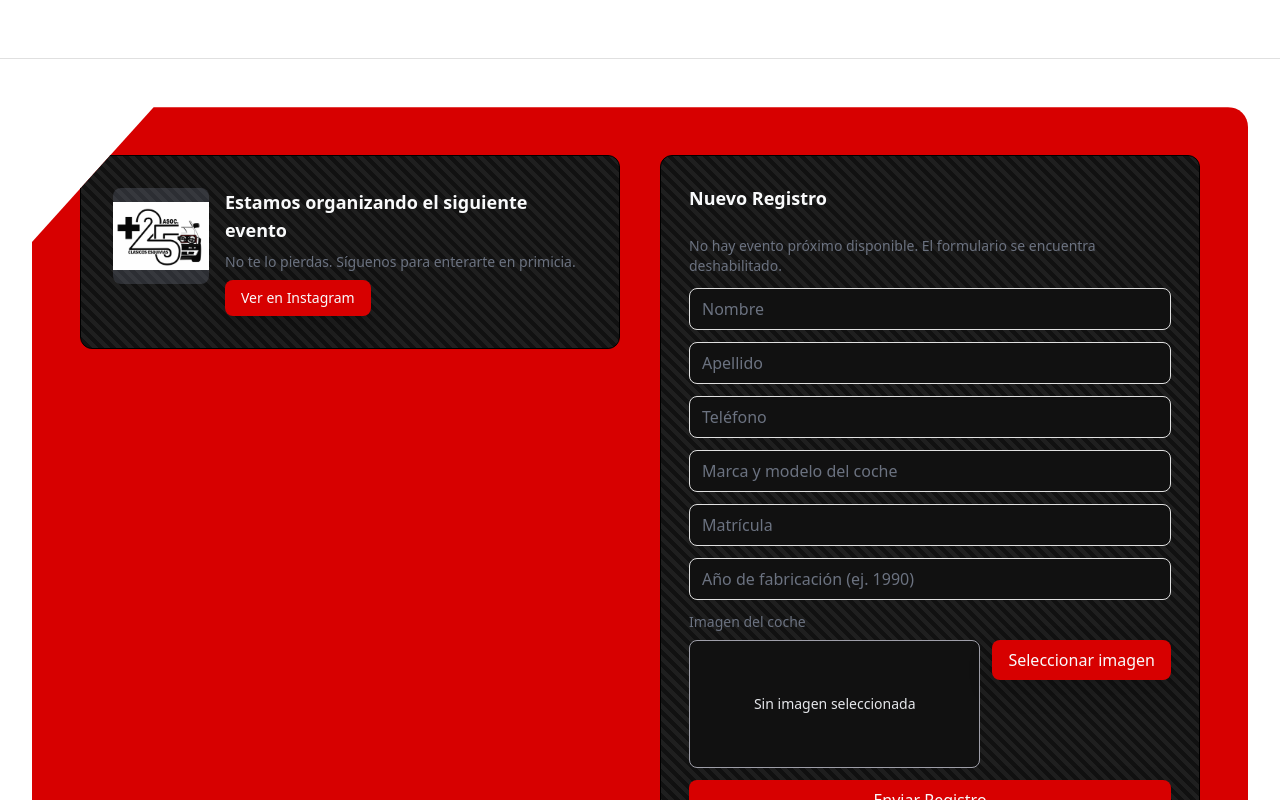
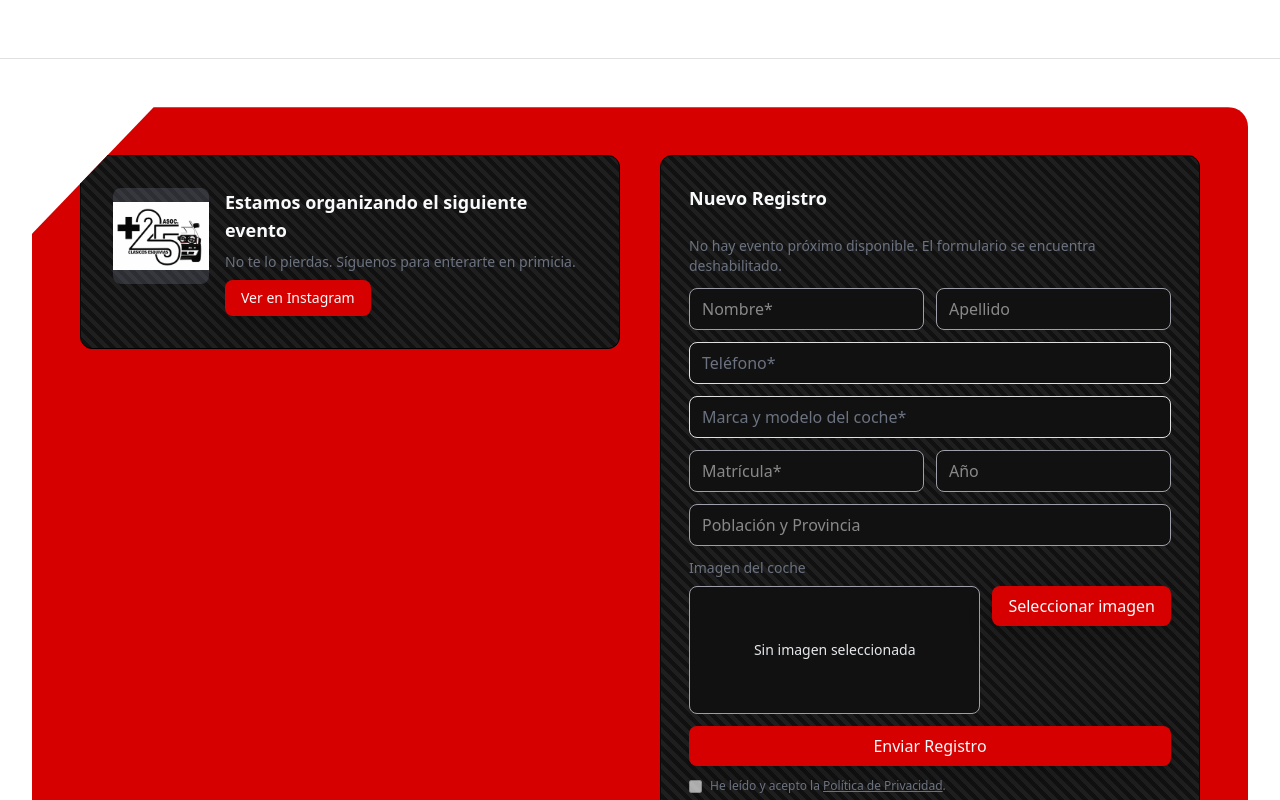
Before and after one commit to Raul1992gt/clasicos, a Next.js app: page / in a window 1280 px wide. Shown: the part 592-1392 px from the top of the page. Built offline with nearby package versions, Linux system fonts and the light colour scheme; no server answers; the database is empty.

Commit message:
Enhance registration model and forms: add poblacion_provincia and update related components and API endpoints to handle new fields in registration process.

```diff
--- a/src/app/admin/AdminRegistrations.tsx
+++ b/src/app/admin/AdminRegistrations.tsx
@@ -7,9 +7,11 @@ interface RegistrationItem {
   id: string;
   eventId: string;
   name: string;
+  apellido: string;
   modelo_coche: string;
   matricula: string;
   anio_fabricacion: number;
+  poblacion_provincia: string;
   mostrar_publicamente: boolean;
   createdAt: string;
   event?: {
@@ -30,8 +32,10 @@ export default function AdminRegistrations() {
   const [initialized, setInitialized] = useState(false);
   const [editing, setEditing] = useState<RegistrationItem | null>(null);
   const [editName, setEditName] = useState("");
+  const [editApellido, setEditApellido] = useState("");
   const [editModelo, setEditModelo] = useState("");
   const [editMatricula, setEditMatricula] = useState("");
+  const [editPoblacionProvincia, setEditPoblacionProvincia] = useState("");
   const [editImageUploading, setEditImageUploading] = useState(false);
   const [deleting, setDeleting] = useState<RegistrationItem | null>(null);
   const [editAnio, setEditAnio] = useState<number>(1900);
@@ -145,8 +149,11 @@ export default function AdminRegistrations() {
               <th className="py-2 pr-2">Fecha evento</th>
               <th className="py-2 pr-2">Evento</th>
               <th className="py-2 pr-2">Nombre</th>
+              <th className="py-2 pr-2">Apellido</th>
               <th className="py-2 pr-2">Marca y modelo</th>
               <th className="py-2 pr-2">Matrícula</th>
+              <th className="py-2 pr-2">Año fabricación</th>
+              <th className="py-2 pr-2">Población / Provincia</th>
               <th className="py-2 pr-2">Acciones</th>
             </tr>
             </thead>
@@ -164,8 +171,11 @@ export default function AdminRegistrations() {
                   </td>
                   <td className="py-1.5 pr-2 align-top text-xs break-all">{eventTitle}</td>
                   <td className="py-1.5 pr-2 align-top">{r.name}</td>
+                  <td className="py-1.5 pr-2 align-top">{r.apellido ?? "-"}</td>
                   <td className="py-1.5 pr-2 align-top">{r.modelo_coche}</td>
                   <td className="py-1.5 pr-2 align-top">{r.matricula}</td>
+                  <td className="py-1.5 pr-2 align-top">{r.anio_fabricacion ?? "-"}</td>
+                  <td className="py-1.5 pr-2 align-top">{r.poblacion_provincia ?? "-"}</td>
                   <td className="py-1.5 pr-2 align-top text-xs">
                     <div className="flex flex-wrap gap-2">
                       <button
@@ -175,9 +185,11 @@ export default function AdminRegistrations() {
                         onClick={() => {
                           setEditing(r);
                           setEditName(r.name ?? "");
+                          setEditApellido(r.apellido ?? "");
                           setEditModelo(r.modelo_coche ?? "");
                           setEditMatricula(r.matricula ?? "");
                           setEditAnio(r.anio_fabricacion ?? 1900);
+                          setEditPoblacionProvincia(r.poblacion_provincia ?? "");
                           setEditMostrarPublicamente(r.mostrar_publicamente ?? false);
                         }}
                       >
@@ -231,6 +243,8 @@ export default function AdminRegistrations() {
         <EditRegistrationModal
           item={editing}
           name={editName}
+          apellido={editApellido}
+          setApellido={setEditApellido}
           setName={setEditName}
           modelo={editModelo}
           setModelo={setEditModelo}
@@ -242,6 +256,8 @@ export default function AdminRegistrations() {
           setMostrarPublicamente={setEditMostrarPublicamente}
           uploadingImage={editImageUploading}
           setUploadingImage={setEditImageUploading}
+          poblacionProvincia={editPoblacionProvincia}
+          setPoblacionProvincia={setEditPoblacionProvincia}
           onClose={() => setEditing(null)}
           onSaved={() => {
           setEditing(null);
@@ -267,6 +283,10 @@ interface EditModalProps {
   item: RegistrationItem;
   name: string;
   setName: (v: string) => void;
+
+  apellido: string;
+  setApellido: (v: string) => void;
+
   modelo: string;
   setModelo: (v: string) => void;
   matricula: string;
@@ -281,6 +301,9 @@ interface EditModalProps {
   uploadingImage: boolean;
   setUploadingImage: (v: boolean) => void;
 
+  poblacionProvincia: string;
+  setPoblacionProvincia: (v: string) => void;
+
   onClose: () => void;
   onSaved: () => void;
 }
@@ -289,10 +312,14 @@ function EditRegistrationModal({
   item,
   name,
   setName,
+  apellido,
+  setApellido,
   modelo,
   setModelo,
   matricula,
   setMatricula,
+  poblacionProvincia,
+  setPoblacionProvincia,
   anio,
   setAnio,
   mostrarPublicamente,
@@ -314,10 +341,12 @@ function EditRegistrationModal({
         method: "PATCH",
         headers: { "Content-Type": "application/json" },
         body: JSON.stringify({
-          name,
+          name: name,
+          apellido: apellido,
           modelo_coche: modelo,
-          matricula,
+          matricula: matricula,
           anio_fabricacion: anio,
+          poblacion_provincia: poblacionProvincia,
           mostrar_publicamente: mostrarPublicamente,
         }),
       });
@@ -325,6 +354,7 @@ function EditRegistrationModal({
       if (!res.ok) {
         throw new Error(data?.error || "No se pudo guardar el registro");
       }
+      console.log(data)
       onSaved();
     } catch (err: any) {
       setError(err?.message || "Error inesperado");
@@ -384,6 +414,12 @@ function EditRegistrationModal({
               />
               <input
                 className="bg-transparent border rounded-lg px-3 py-2 text-sm"
+                placeholder="Apellido"
+                value={apellido}
+                onChange={(e) => setApellido(e.target.value)}
+              />
+              <input
+                className="bg-transparent border rounded-lg px-3 py-2 text-sm"
                 placeholder="Marca y modelo del coche"
                 value={modelo}
                 onChange={(e) => setModelo(e.target.value)}
@@ -403,6 +439,12 @@ function EditRegistrationModal({
                 value={anio}
                 onChange={(e) => setAnio(Number(e.target.value))}
                 required
+              />
+              <input
+                className="bg-transparent border rounded-lg px-3 py-2 text-sm"
+                placeholder="Población / Provincia"
+                value={poblacionProvincia}
+                onChange={(e) => setPoblacionProvincia(e.target.value)}
               />
               <label className="flex items-center gap-2 text-sm">
                 <input
--- a/src/app/api/registrations/[id]/route.ts
+++ b/src/app/api/registrations/[id]/route.ts
@@ -8,6 +8,13 @@ export const runtime = "nodejs";
 
 const RegistrationUpdateSchema = z.object({
   name: z.string().min(1).max(200).optional(),
+  apellido: z.string().optional(),
+  telefono: z.string().optional(),
+  modelo_coche: z.string().optional(),
+  matricula: z.string().optional(),
+  poblacion_provincia: z.string().optional(),
+  anio_fabricacion: z.number().optional(),
+  mostrar_publicamente: z.boolean().optional(),
 });
 
 export async function GET(_req: NextRequest, { params }: { params: Promise<{ id: string }> }) {
@@ -30,9 +37,7 @@ export async function PATCH(req: NextRequest, { params }: { params: Promise<{ id
 
     const updated = await prisma.registration.update({
       where: { id },
-      data: {
-        ...("name" in data ? { name: data.name! } : {}),
-      },
+      data: data,
     });
 
     return NextResponse.json({ registration: updated });
--- a/src/app/api/registrations/route.ts
+++ b/src/app/api/registrations/route.ts
@@ -5,23 +5,24 @@ import prisma from "@/lib/prisma";
 import { PrismaClientKnownRequestError } from "@prisma/client/runtime/library";
 
 export const runtime = "nodejs";
-const currentYear = new Date().getFullYear();
 
-const RegistrationSchema = z.object({
+export const RegistrationSchema = z.object({
   eventId: z.string().uuid(),
-  name: z.string().min(1).max(200),
-  apellido: z.string().min(1).max(200),
-  telefono: z.string().min(3).max(50),
-  modelo_coche: z.string().min(1).max(200),
-  matricula: z.string().min(3).max(50),
+  name: z.string().min(1, "El nombre es obligatorio"),
+  apellido: z.string().optional(),
+  telefono: z.string().min(1, "El teléfono es obligatorio"),
+  modelo_coche: z.string().min(1, "Marca y modelo son obligatorios"),
+  matricula: z.string().min(1, "La matrícula es obligatoria"),
   anio_fabricacion: z
     .coerce.number()
     .int()
     .min(1900)
-    .max(currentYear + 1),
+    .max(new Date().getFullYear() + 1)
+    .optional(),
+  poblacion_provincia: z.string().optional(),
   mostrar_publicamente: z.boolean().optional(),
   consentimiento_privacidad: z.boolean(),
-  imagen_url: z.string().url().max(2000).optional().nullable(),
+  imagen_url: z.string().url().optional().nullable(),
 });
 
 export async function GET(req: NextRequest) {
@@ -81,6 +82,7 @@ export async function POST(req: NextRequest) {
       modelo_coche,
       matricula,
       anio_fabricacion,
+      poblacion_provincia,
       mostrar_publicamente,
       consentimiento_privacidad,
       imagen_url,
@@ -115,7 +117,8 @@ export async function POST(req: NextRequest) {
         telefono,
         modelo_coche,
         matricula,
-        anio_fabricacion,
+        anio_fabricacion: Number(anio_fabricacion) || 1900,
+        poblacion_provincia: poblacion_provincia ?? "",
         mostrar_publicamente: mostrar_publicamente ?? true,
         consentimiento_privacidad: true,
         fecha_consentimiento: new Date(),
--- a/src/components/RegisterForm.tsx
+++ b/src/components/RegisterForm.tsx
@@ -11,7 +11,7 @@ interface RegisterFormProps {
 export default function RegisterForm({ onRegistered, disabled = false }: RegisterFormProps) {
   const [preview, setPreview] = useState<string | null>(null);
   const [file, setFile] = useState<File | null>(null);
-
+  const [imageError, setImageError] = useState<string | null>(null);
   // Campos del formulario
   const [name, setName] = useState("");
   const [apellido, setApellido] = useState("");
@@ -19,6 +19,7 @@ export default function RegisterForm({ onRegistered, disabled = false }: Registe
   const [modelo, setModelo] = useState("");
   const [matricula, setMatricula] = useState("");
   const [anioFabricacion, setAnioFabricacion] = useState("");
+  const [poblacionProvincia, setPoblacionProvincia] = useState("");
   const [mostrarPublicamente, setMostrarPublicamente] = useState(true);
   const [aceptaPrivacidad, setAceptaPrivacidad] = useState(false);
   const [aceptaResponsabilidad, setAceptaResponsabilidad] = useState(false);
@@ -98,9 +99,17 @@ export default function RegisterForm({ onRegistered, disabled = false }: Registe
       return;
     }
 
+    if (!name || !telefono || !modelo || !matricula) {
+      setSubmitError("Completa todos los campos obligatorios.");
+      return;
+    }
+
     if (!file) {
-      setSubmitError("Debes seleccionar una imagen del coche para continuar.");
+      setImageError("Debes seleccionar una imagen del coche para continuar.");
+      setSubmitError(null); // opcional, para que no se mezclen mensajes
       return;
+    } else {
+      setImageError(null); // limpiar si ya había
     }
 
     if (!aceptaPrivacidad) {
@@ -138,10 +147,11 @@ export default function RegisterForm({ onRegistered, disabled = false }: Registe
         telefono: telefono.trim(),
         modelo_coche: modelo.trim(),
         matricula: matricula.trim(),
-        anio_fabricacion: anioFabricacion.trim(),
+        anio_fabricacion: Number(anioFabricacion) || undefined,
+        poblacion_provincia: poblacionProvincia.trim() || undefined,
         mostrar_publicamente: mostrarPublicamente,
         consentimiento_privacidad: aceptaPrivacidad,
-        imagen_url: finalImageUrl,
+        imagen_url: finalImageUrl ?? undefined,
       };
 
       const res = await fetch("/api/registrations", {
@@ -176,6 +186,7 @@ export default function RegisterForm({ onRegistered, disabled = false }: Registe
       setModelo("");
       setMatricula("");
       setAnioFabricacion("");
+      setPoblacionProvincia("");
       setMostrarPublicamente(true);
       setAceptaPrivacidad(false);
       setAceptaResponsabilidad(false);
@@ -208,29 +219,28 @@ export default function RegisterForm({ onRegistered, disabled = false }: Registe
         </div>
       )}
 
+      <div className="grid grid-cols-2 gap-3">
         <input
-        className="bg-[#111111] border border-zinc-400 rounded-lg px-3 py-2 text-white placeholder:text-muted focus:outline-none focus:ring-2 focus:ring-red-700"
-        placeholder="Nombre"
-        style={{ borderColor: "var(--border)", boxShadow: "0 0 0 0 rgba(0,0,0,0)" }}
+          className="bg-[#111111] border border-zinc-400 rounded-lg px-3 py-2 text-white w-full"
+          placeholder="Nombre*"
           value={name}
           onChange={(e) => setName(e.target.value)}
           disabled={isDisabled}
           required
         />
+
+        <input
+          className="bg-[#111111] border border-zinc-400 rounded-lg px-3 py-2 text-white w-full"
+          placeholder="Apellido"
+          value={apellido}
+          onChange={(e) => setApellido(e.target.value)}
+          disabled={isDisabled}
+        />
+      </div>
       {fieldErrors.name && <p className="text-xs text-red-500">{fieldErrors.name}</p>}
       <input
         className="bg-[#111111] border border-zinc-400 rounded-lg px-3 py-2 text-white placeholder:text-muted focus:outline-none focus:ring-2 focus:ring-red-700"
-        placeholder="Apellido"
-        style={{ borderColor: "var(--border)", boxShadow: "0 0 0 0 rgba(0,0,0,0)" }}
-        value={apellido}
-        onChange={(e) => setApellido(e.target.value)}
-        disabled={isDisabled}
-        required
-      />
-      {fieldErrors.apellido && <p className="text-xs text-red-500">{fieldErrors.apellido}</p>}
-      <input
-        className="bg-[#111111] border border-zinc-400 rounded-lg px-3 py-2 text-white placeholder:text-muted focus:outline-none focus:ring-2 focus:ring-red-700"
-        placeholder="Teléfono"
+        placeholder="Teléfono*"
         style={{ borderColor: "var(--border)", boxShadow: "0 0 0 0 rgba(0,0,0,0)" }}
         value={telefono}
         onChange={(e) => setTelefono(e.target.value)}
@@ -240,7 +250,7 @@ export default function RegisterForm({ onRegistered, disabled = false }: Registe
       {fieldErrors.telefono && <p className="text-xs text-red-500">{fieldErrors.telefono}</p>}
       <input
         className="bg-[#111111] border border-zinc-400 rounded-lg px-3 py-2 text-white placeholder:text-muted focus:outline-none focus:ring-2 focus:ring-red-700"
-        placeholder="Marca y modelo del coche"
+        placeholder="Marca y modelo del coche*"
         style={{ borderColor: "var(--border)", boxShadow: "0 0 0 0 rgba(0,0,0,0)" }}
         value={modelo}
         onChange={(e) => setModelo(e.target.value)}
@@ -248,27 +258,37 @@ export default function RegisterForm({ onRegistered, disabled = false }: Registe
         required
       />
       {fieldErrors.modelo_coche && <p className="text-xs text-red-500">{fieldErrors.modelo_coche}</p>}
+      <div className="grid grid-cols-2 gap-3">
         <input
-        className="bg-[#111111] border border-zinc-400 rounded-lg px-3 py-2 text-white placeholder:text-muted focus:outline-none focus:ring-2 focus:ring-red-700"
-        placeholder="Matrícula"
-        style={{ borderColor: "var(--border)", boxShadow: "0 0 0 0 rgba(0,0,0,0)" }}
+          className="bg-[#111111] border border-zinc-400 rounded-lg px-3 py-2 text-white w-full"
+          placeholder="Matrícula*"
           value={matricula}
           onChange={(e) => setMatricula(e.target.value)}
           disabled={isDisabled}
           required
         />
-      {fieldErrors.matricula && <p className="text-xs text-red-500">{fieldErrors.matricula}</p>}
+
         <input
           type="number"
-        className="bg-[#111111] border border-zinc-400 rounded-lg px-3 py-2 text-white placeholder:text-muted focus:outline-none focus:ring-2 focus:ring-red-700"
-        placeholder="Año de fabricación (ej. 1990)"
-        style={{ borderColor: "var(--border)", boxShadow: "0 0 0 0 rgba(0,0,0,0)" }}
+          className="bg-[#111111] border border-zinc-400 rounded-lg px-3 py-2 text-white w-full"
+          placeholder="Año"
           value={anioFabricacion}
           onChange={(e) => setAnioFabricacion(e.target.value)}
           disabled={isDisabled}
-        required
         />
-      {fieldErrors.anio_fabricacion && <p className="text-xs text-red-500">{fieldErrors.anio_fabricacion}</p>}
+      </div>
+      {fieldErrors.matricula && <p className="text-xs text-red-500">{fieldErrors.matricula}</p>}
+      {/* Población y Provincia */}
+      <div>
+        <input
+          className="bg-[#111111] border border-zinc-400 rounded-lg px-3 py-2 text-white w-full"
+          placeholder="Población y Provincia"
+          value={poblacionProvincia}
+          onChange={(e) => setPoblacionProvincia(e.target.value)}
+          disabled={isDisabled}
+        />
+      </div>
+      {fieldErrors.poblacion_provincia && <p className="text-xs text-red-500">{fieldErrors.poblacion_provincia}</p>}
 
       {/* Sección de imagen */}
       <div className="grid gap-2">
@@ -290,10 +310,10 @@ export default function RegisterForm({ onRegistered, disabled = false }: Registe
               onChange={onFileChange}
               className="hidden"
               disabled={isDisabled}
-              required
             />
           </label>
         </div>
+        {imageError && <p className="text-xs text-red-500">{imageError}</p>}
       </div>
 
       <button type="submit" className="btn-accent px-4 py-2" disabled={isDisabled}>
```
Also changed, not shown: src/app/api/admin/registrations/[id]/route.ts (+7 -0 lines), 1 other file (tests, documents, lock files or other folders). Lines whose indentation alone changed are shown as unchanged.
